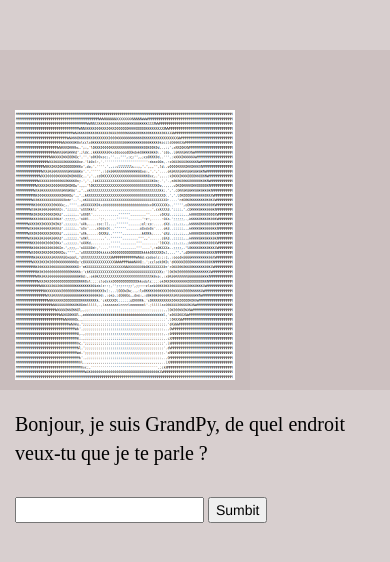
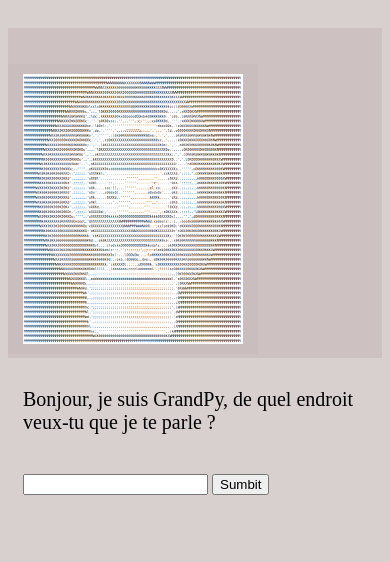
Before and after one commit to pythonmentor/guillaume-p7, a Flask app: page / in a window 390 px wide. Shown: the top 562 px of the page. Run offline with Flask 2, Linux system fonts and the light colour scheme; some libraries are stand-ins or nearby versions.

Commit message:
editing css so it matches with smartphones

```diff
--- a/webapp/static/css/style.css
+++ b/webapp/static/css/style.css
@@ -5,7 +5,7 @@ background-color: white;
 }
 
 header {
-  padding-top: 50px;
+  padding-top: 20px;
   background-color: rgba(201, 188, 188, 0.712);
 }
   .imageBot {
@@ -15,11 +15,11 @@ header {
 
 
 body
-{background-color: rgba(201, 188, 188, 0.712); /* Le fond de la page sera noir */
-color: black; /* Le texte de la page sera blanc */}
+{background-color: rgba(201, 188, 188, 0.712);
+color: black;}
 
 body {
-    padding-top: 50px;
+    padding-top: 20px;
   }
   .mainText {
     font-family: "Times New Roman", Times, serif;
@@ -45,7 +45,7 @@ body {
     padding: 10px 15px;
     width: 500px;
     height: 500px;
-    margin: 30px;
+    margin: 20px;
   }
   #wikiInf {
     padding: 10px 15px;
@@ -55,10 +55,11 @@ body {
     padding: 10px 15px;
     text-align: left;
   }
-  /* On screens that are 992px or less, set the background color to blue */
+  /* On screens that are 600px or less */
 @media screen and (max-width: 600px) {
   .map {
     width: 250px;
     height: 250px;
+    /* also change padding and margin */
   }
 }
--- a/webapp/templates/site.html
+++ b/webapp/templates/site.html
@@ -4,14 +4,8 @@
         <meta charset = "utf-8"/>
         <title>Papy robot le connaisseur</title>
 
-        <!-- Latest compiled and minified CSS -->
-        <link rel="stylesheet" href="https://maxcdn.bootstrapcdn.com/bootstrap/3.3.7/css/bootstrap.min.css"
-        integrity="sha384-BVYiiSIFeK1dGmJRAkycuHAHRg32OmUcww7on3RYdg4Va+PmSTsz/K68vbdEjh4u"
-        crossorigin="anonymous">
-
          <!-- Custom styles for this template -->
-        <link href="{{url_for('static', filename='css/style.css')}}"
-        type="text/css "rel="stylesheet">
+        <link href="{{url_for('static', filename='css/style.css')}}" rel="stylesheet">
 
     </head>
 
@@ -31,7 +25,8 @@
                 <input name= "get_info", type="text", id = "get_info">
                 <input type="submit" value="Sumbit">
             </form>
-            <p id="answer" class="answery">
+
+            <p id="answer">
             </p>
 
         </section>
```
